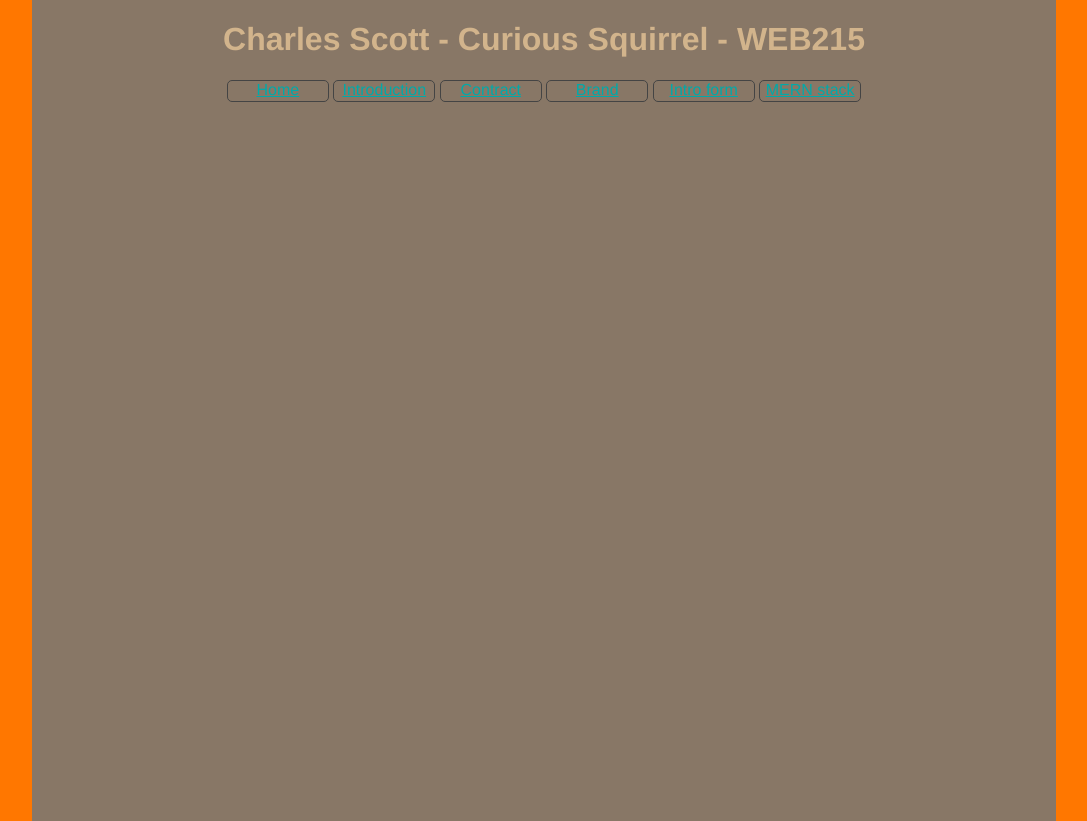
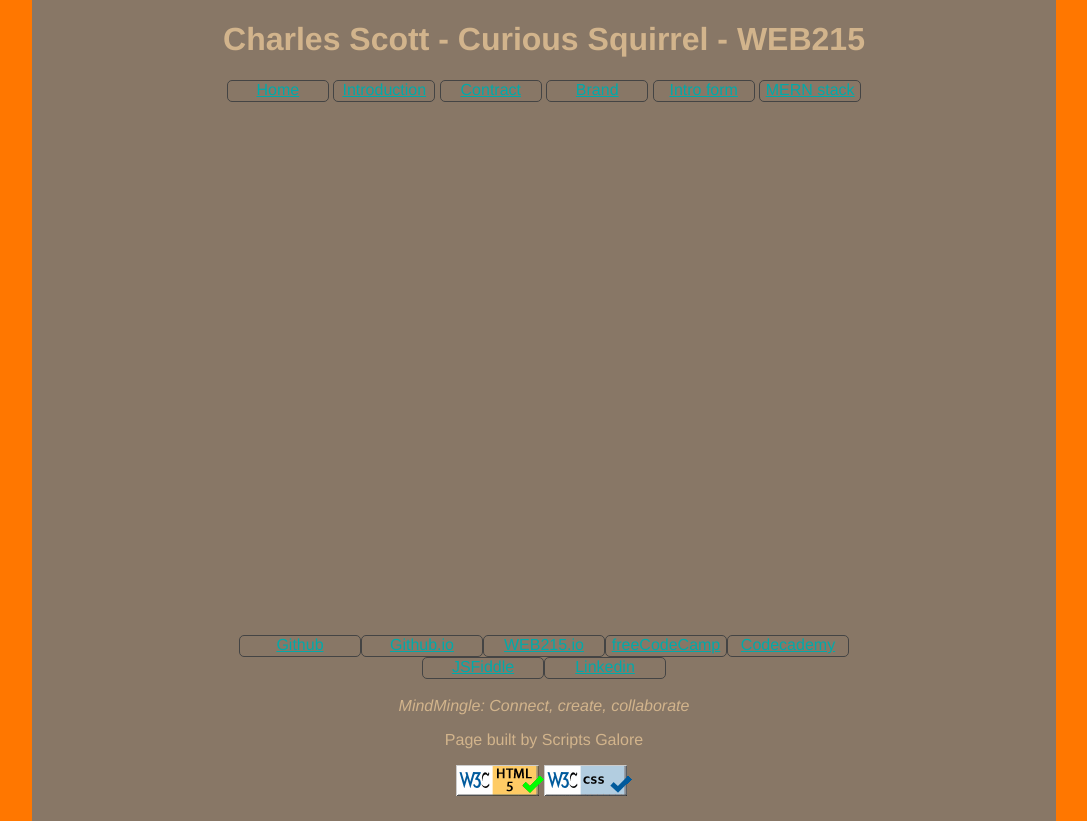
Before and after one commit to cscott53/web215_m11_login, a React (Create React App) app in the folder client/: page / in a window 1280 px wide. Shown: the whole page, without its empty margins (96-1183 px from the left). Built offline with nearby package versions, Linux system fonts and the light colour scheme.

Commit message:
Added footer

```diff
--- a/client/src/App.js
+++ b/client/src/App.js
@@ -1,9 +1,12 @@
 import './App.css'
+import Footer from './Footer'
 import Header from './Header'
 function App() {
   return (
     <div className="App">
       <Header/>
+      <main></main>
+      <Footer/>
     </div>
   )
 }
--- /dev/null
+++ b/client/src/Footer.js
@@ -0,0 +1,23 @@
+export default function Footer() {
+    return (
+      <footer>
+        <span class="links"><a href="https://github.com/cscott53">Github</a></span>
+        <span class="links"><a href="https://cscott53.github.io/">Github.io</a></span>
+        <span class="links"><a href="https://cscott53.github.io/web215/">WEB215.io</a></span>
+        <span class="links"><a href="https://www.freecodecamp.org/cscott53">freeCodeCamp</a></span>
+        <span class="links"><a href="https://www.codecademy.com/profiles/method4794308211">Codecademy</a></span>
+        <span class="links"><a href="https://jsfiddle.net/user/cscott53">JSFiddle</a></span>
+        <span class="links"><a href="https://www.linkedin.com/in/charles-scott-545b4228a/">Linkedin</a></span>
+        <br/>
+        <br/>
+        <em>MindMingle: Connect, create, collaborate</em>
+        <br/>
+        <p>Page built by Scripts Galore</p>
+        {/*eslint-disable no-restricted-globals */}
+        {/* had to do this in order to use location.href */}
+        <a href={`https://validator.w3.org/check?uri=${location.href}`}><img src="/validate_html.png" className="validate" alt="Validate HTML"/></a>
+        <a href={`https://jigsaw.w3.org/css-validator/check/${location.href}`}><img src="/validate_css.png" className="validate" alt="Validate CSS"/></a>
+        {/*eslint-enable no-restricted-globals */}
+      </footer>
+    )
+  }
```
Also changed, not shown: client/public/validate_css.png (added), client/public/validate_html.png (added).
